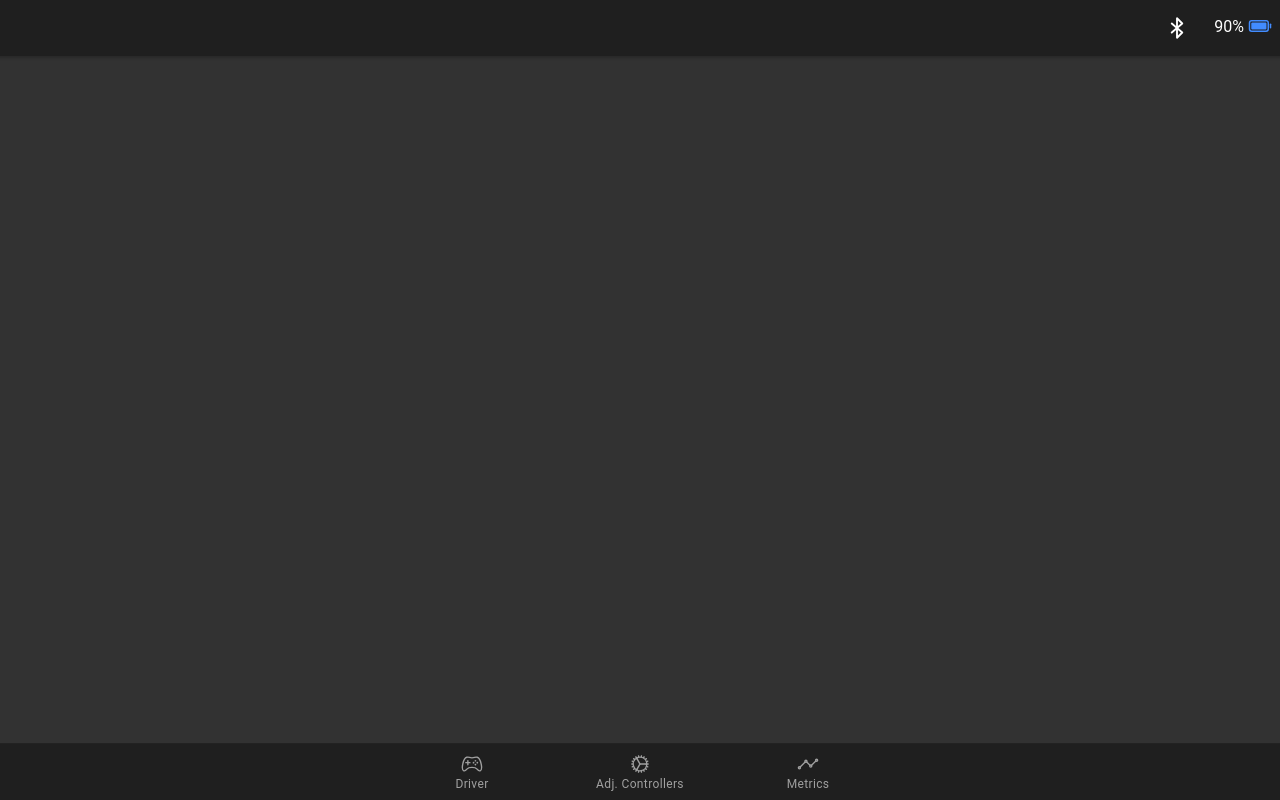
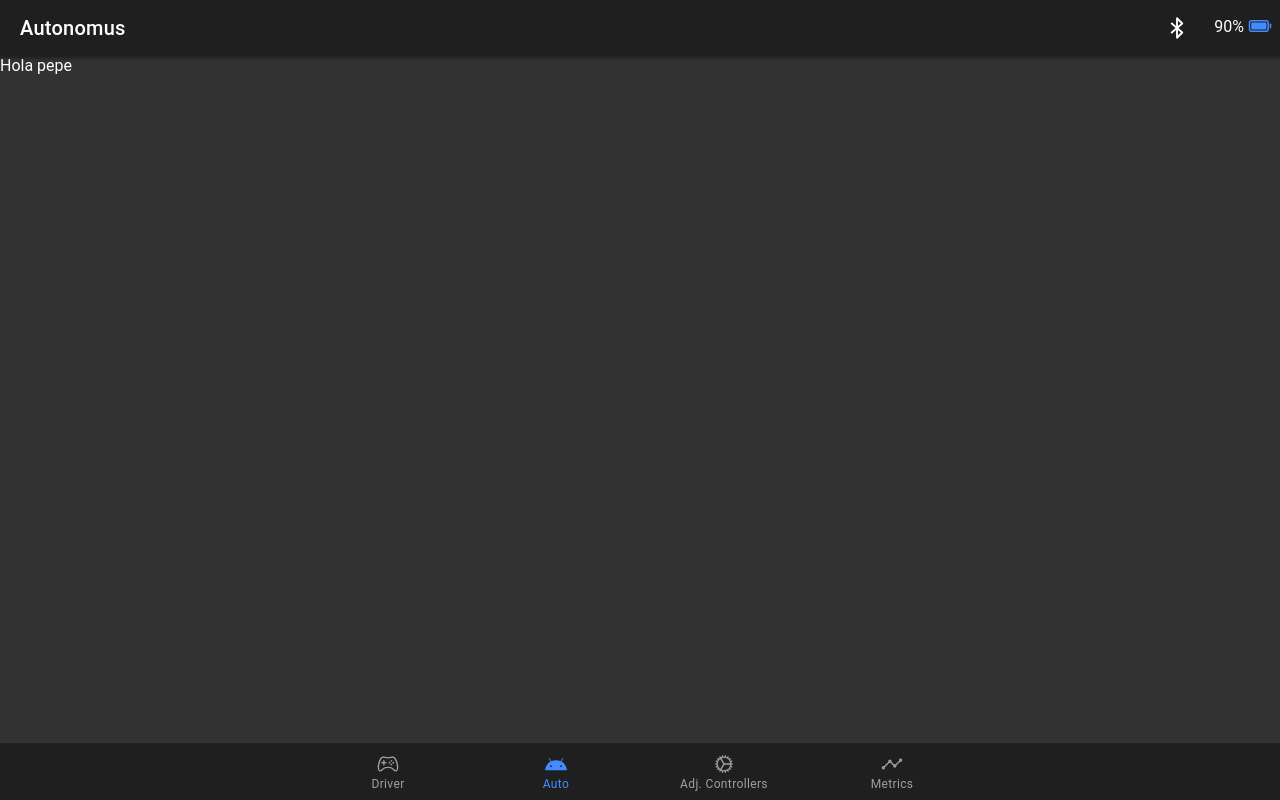
Before and after one commit to josealejandro2928/ionic-react-mobile-app-self-balancing-robot, a React (Create React App) app: page /tab4 in a window 1280 px wide. Built offline with nearby package versions, Linux system fonts and the light colour scheme.

Commit message:
Creating the autonomus part

```diff
--- a/src/App.tsx
+++ b/src/App.tsx
@@ -10,7 +10,7 @@ import {
   setupIonicReact,
 } from '@ionic/react';
 import { IonReactRouter } from '@ionic/react-router';
-import { gameControllerOutline, analyticsOutline, cogOutline } from 'ionicons/icons';
+import { gameControllerOutline, analyticsOutline, cogOutline, logoAndroid } from 'ionicons/icons';
 import Tab1 from './pages/Tab1';
 import Tab2 from './pages/Tab2';
 import Tab3 from './pages/Tab3';
@@ -34,6 +34,7 @@ import '@ionic/react/css/display.css';
 /* Theme variables */
 import './theme/variables.scss';
 import Header from './components/Header/Header';
+import Autonomus from './pages/Autonomus';
 
 setupIonicReact();
 
@@ -52,6 +53,9 @@ const App: React.FC = () => (
           <Route path='/tab3'>
             <Tab3 />
           </Route>
+          <Route path='/tab4'>
+            <Autonomus />
+          </Route>
           <Route exact path='/'>
             <Redirect to='/tab1' />
           </Route>
@@ -60,6 +64,10 @@ const App: React.FC = () => (
           <IonTabButton tab='tab1' href='/tab1'>
             <IonIcon icon={gameControllerOutline} />
             <IonLabel>Driver</IonLabel>
+          </IonTabButton>
+          <IonTabButton tab='tab4' href='/tab4'>
+            <IonIcon icon={logoAndroid} />
+            <IonLabel>Auto</IonLabel>
           </IonTabButton>
           <IonTabButton tab='tab2' href='/tab2'>
             <IonIcon icon={cogOutline} />
--- a/src/components/ChartVariable/ChartVariable.tsx
+++ b/src/components/ChartVariable/ChartVariable.tsx
@@ -68,9 +68,9 @@ const ChartVariable = ({
   });
   const charRer = useRef<any>();
 
-  useEffect(() => {
-    console.log(options.current)
-  }, []);
+  // useEffect(() => {
+  //   console.log(options.current)
+  // }, []);
 
   useEffect(() => {
     if (!charRer.current) return;
--- a/src/components/Header/Header.tsx
+++ b/src/components/Header/Header.tsx
@@ -51,6 +51,7 @@ const Header: React.FC = () => {
           {tab === '/tab1' && <IonTitle>Driver</IonTitle>}
           {tab === '/tab2' && <IonTitle>Adjust Controllers</IonTitle>}
           {tab === '/tab3' && <IonTitle>Metrics</IonTitle>}
+          {tab === '/tab4' && <IonTitle>Autonomus</IonTitle>}
 
           <IonButton
             onClick={openModalBluetooth}
--- a/src/components/SamplingDataForm/SamplingDataForm.tsx
+++ b/src/components/SamplingDataForm/SamplingDataForm.tsx
@@ -1,4 +1,12 @@
-import { IonButton, IonContent, IonItem, IonItemDivider, IonList, IonToolbar } from '@ionic/react';
+import {
+  IonButton,
+  IonContent,
+  IonItem,
+  IonItemDivider,
+  IonList,
+  IonPage,
+  IonToolbar,
+} from '@ionic/react';
 import { useEffect, useState } from 'react';
 import SelectOption from '../SelectOption/SelectOption';
 import './SamplingDataForm.scss';
@@ -21,6 +29,7 @@ const SamplingDataForm = ({
   }
 
   return (
+    <IonPage>
       <IonContent>
         <IonToolbar>
           <h4 className='ion-padding-start'>Sampling Parameters</h4>
@@ -106,6 +115,7 @@ const SamplingDataForm = ({
           </p>
         </div>
       </IonContent>
+    </IonPage>
   );
 };
 
--- /dev/null
+++ b/src/pages/Autonomus.scss
@@ -0,0 +1,3 @@
+.Autonomus{
+
+}
--- /dev/null
+++ b/src/pages/Autonomus.tsx
@@ -0,0 +1,18 @@
+import { IonPage, IonContent, IonHeader, IonToolbar } from '@ionic/react';
+
+import './Autonomus.scss';
+
+const Autonomus = () => {
+  return (
+    <IonPage>
+      <IonContent fullscreen>
+        <IonHeader>
+          <IonToolbar></IonToolbar>
+        </IonHeader>
+        Hola pepe
+      </IonContent>
+    </IonPage>
+  );
+};
+
+export default Autonomus;
--- a/src/pages/Tab3.tsx
+++ b/src/pages/Tab3.tsx
@@ -40,6 +40,7 @@ ChartJS.register(CategoryScale, LinearScale, PointElement, LineElement, Title, T
 const Tab3: React.FC = () => {
   const dispatch = useDispatch();
   const globalRobotState = useSelector((state: RootState) => state.robot);
+  const startSampling = useSelector((state: RootState) => state.robot.startSampling);
   const { isConnected } = useSelector((state: RootState) => state.bluetooth);
   const [presentToast] = useIonToast();
 
@@ -49,9 +50,12 @@ const Tab3: React.FC = () => {
     sampleTime: number;
     variables: Array<string>;
     dataDisplayed: string;
-  } | null>();
+  } | null>({
+    sampleTime: 150,
+    variables: ['incliAngle', 'linearVelocity'],
+    dataDisplayed: 'table',
+  });
 
-  const [startSampling, setStartSampling] = useState<boolean>(false);
   const timeIntervalHandler = useRef<any | null>();
   let timerPointer = useRef<number>(0);
   const [showData, setShowData] = useState<boolean>(true);
@@ -64,14 +68,12 @@ const Tab3: React.FC = () => {
   function onCloseFormModalParams(data: any) {
     if (data) {
       setSamplingParams(data);
-      setStartSampling(true);
       dispatch(updateState({ startSampling: true }));
     }
     dismissModal();
   }
 
   function onStopSampling() {
-    setStartSampling(false);
     dispatch(updateState({ startSampling: false }));
   }
 
```
Lines whose indentation alone changed are shown as unchanged.
